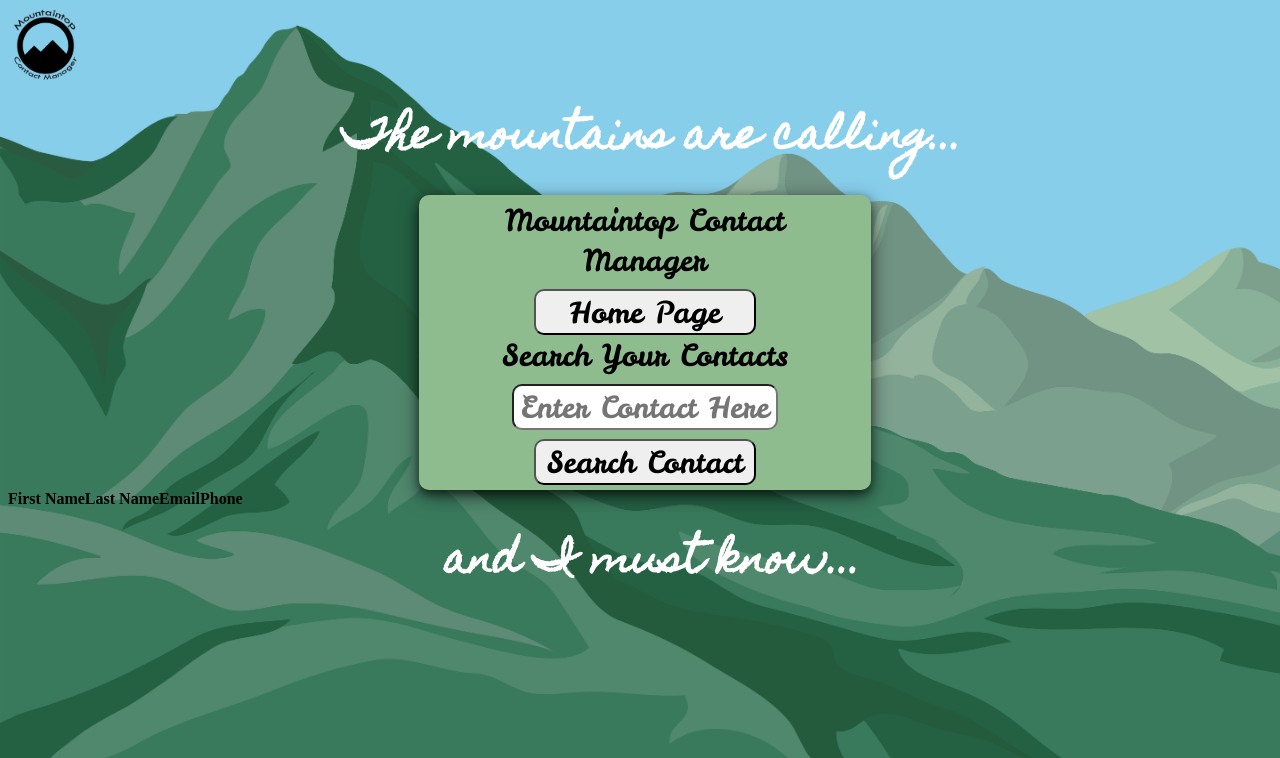
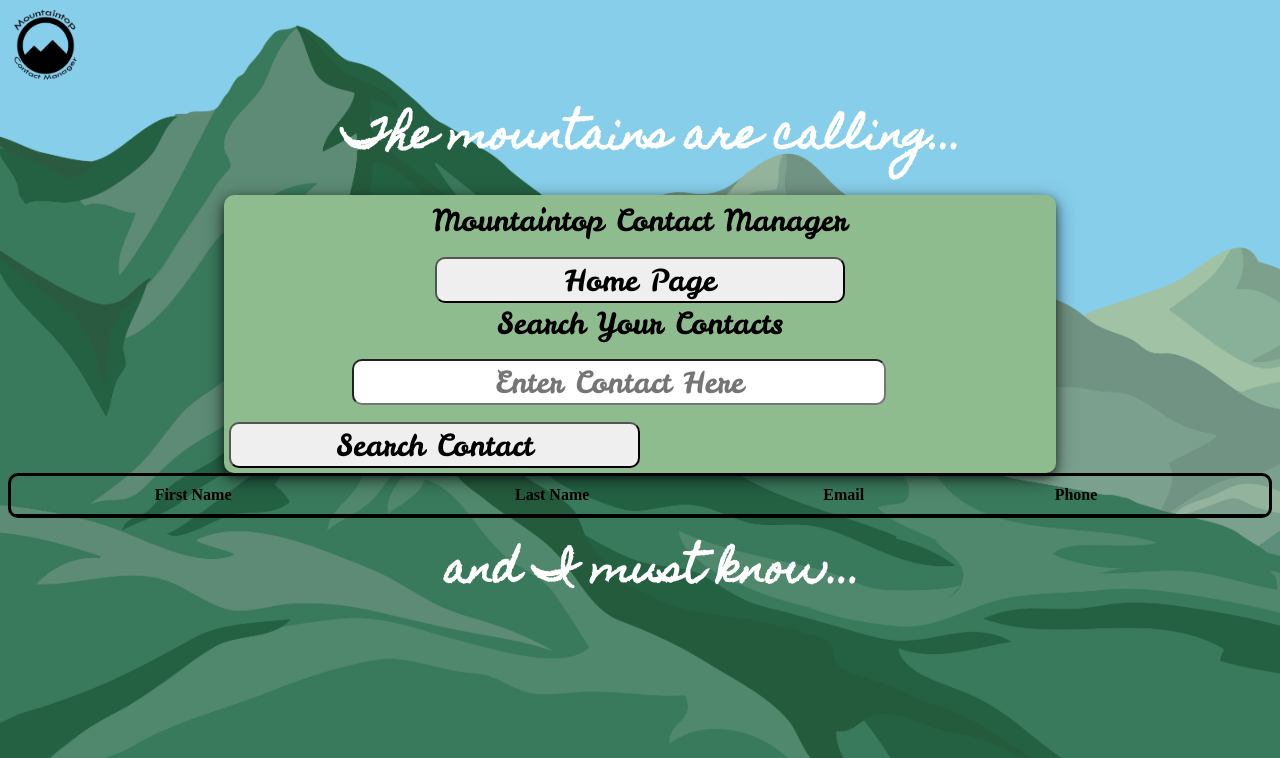
Before and after one commit to stephmartin16/COP4331Proj1, a PHP site: page /search.html in a window 1280 px wide. Shown: the top 758 px of the page. Run offline with PHP 8.4, Linux system fonts and the light colour scheme; lists and menus that the app fills with data are empty; some web fonts are replaced.

Commit message:
Update styles.css

```diff
--- a/css/styles.css
+++ b/css/styles.css
@@ -71,8 +71,9 @@ body
 #searchDiv
 {
     font-size: 30px;
-    width: 35%;
-    margin-left: 32.5%;
+    width: 65%;
+    margin-left: auto;
+    margin-right: auto;
     border-radius: 10px;
     padding: 5px;
     background-color: darkseagreen;
@@ -95,6 +102,16 @@ body
     width: 50%;
     margin-left: 25%;
     font-family: "Leckerli One";
+}
+
+button#searchButton.buttons
+{
+  margin-left: 0%;
+}
+
+button#addButton.buttons
+{
+  margin-left: 25%;
 }
 
 .buttonNoBorder
@@ -107,8 +124,23 @@ body
     border: none;
     font-family: "Leckerli One";
 }
-
-
+table{
+  border: 3px solid black;
+  border-radius: 10px;
+  margin-bottom: 10px;
+  width: 100%;
+}
+th #contacts
+{
+  border: 1px solid;
+  width: 100%;
+  background: forestgreen;
+}
+th, td
+{
+  padding: 10px;
+  border-bottom: 1px solid black;
+}
 
 .buttonsAction
 {
@@ -119,6 +151,25 @@ body
   font-family: "Leckerli One";
   margin-top: 2%;
 }
+
+.buttonsEdit
+{
+  font-size: 30px;
+  border-radius: 10px;
+  width: 75%;
+  height: 100%;
+  font-family: "Leckerli One";
+  margin-top: 2%;
+}
+
+button#editButton.buttons
+{
+  margin-left: 50%;
+  position: relative;
+  top: -46;
+}
+
+
 
 .buttonsDelete
 {
@@ -211,13 +270,23 @@ body
 	font-size: 30px;
 }
 
-input[type="text"],input[type="password"],input[type="firstName"],input[type="lastName"]{
+input[type="text"]{
     border-radius: 10px;
     text-align: center;
-    width: 60%;
-    margin-left: 20%;
+    width: 65%;
+    margin-left: 15%;
     margin-bottom: 2%;
     font-family: "Leckerli One";
+}
+
+input[type="firstName"],input[type="password"],input[type="lastName"],input[type="username2"]
+{
+  border-radius: 10px;
+  text-align: center;
+  width: 65%;
+  margin-left: 0%;
+  margin-bottom: 2%;
+  font-family: "Leckerli One";
 }
 
 #inner-title{
```
Also changed, not shown: other parts of css/styles.css (+45 -1 lines).
